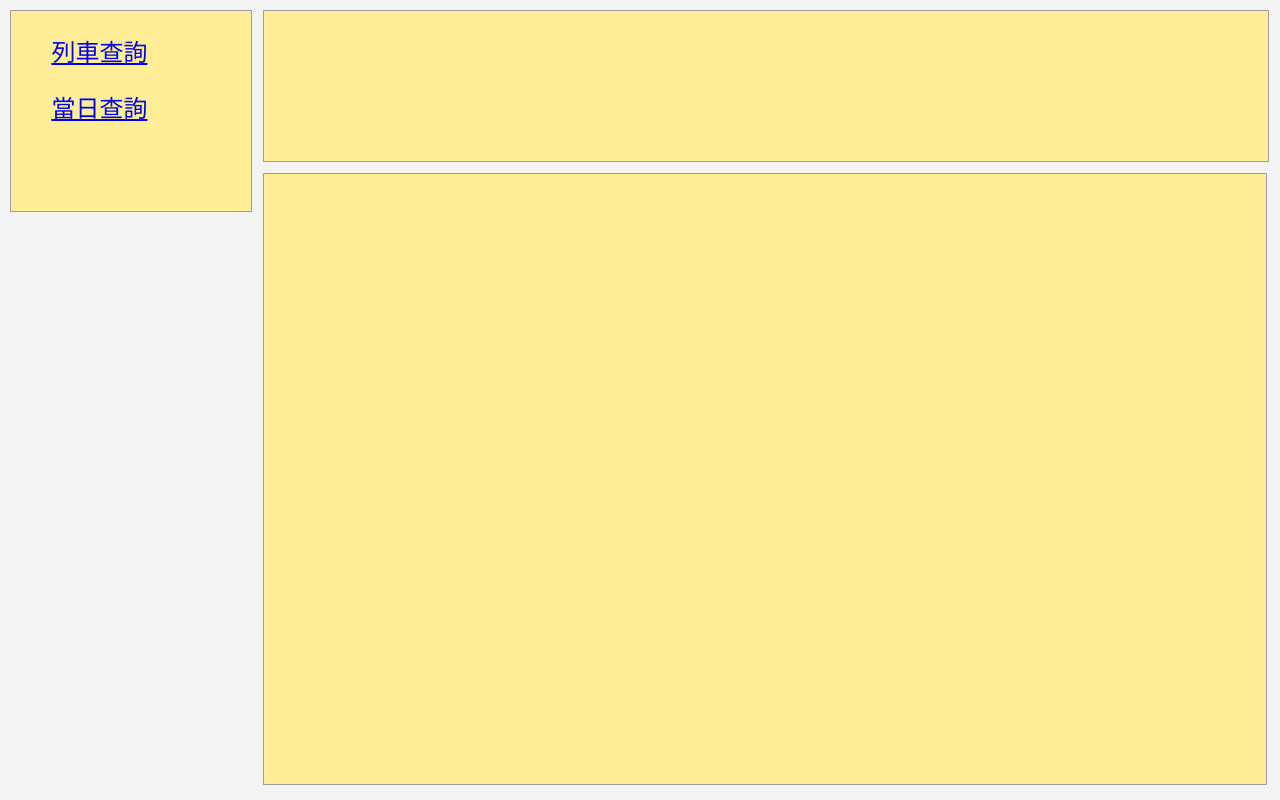
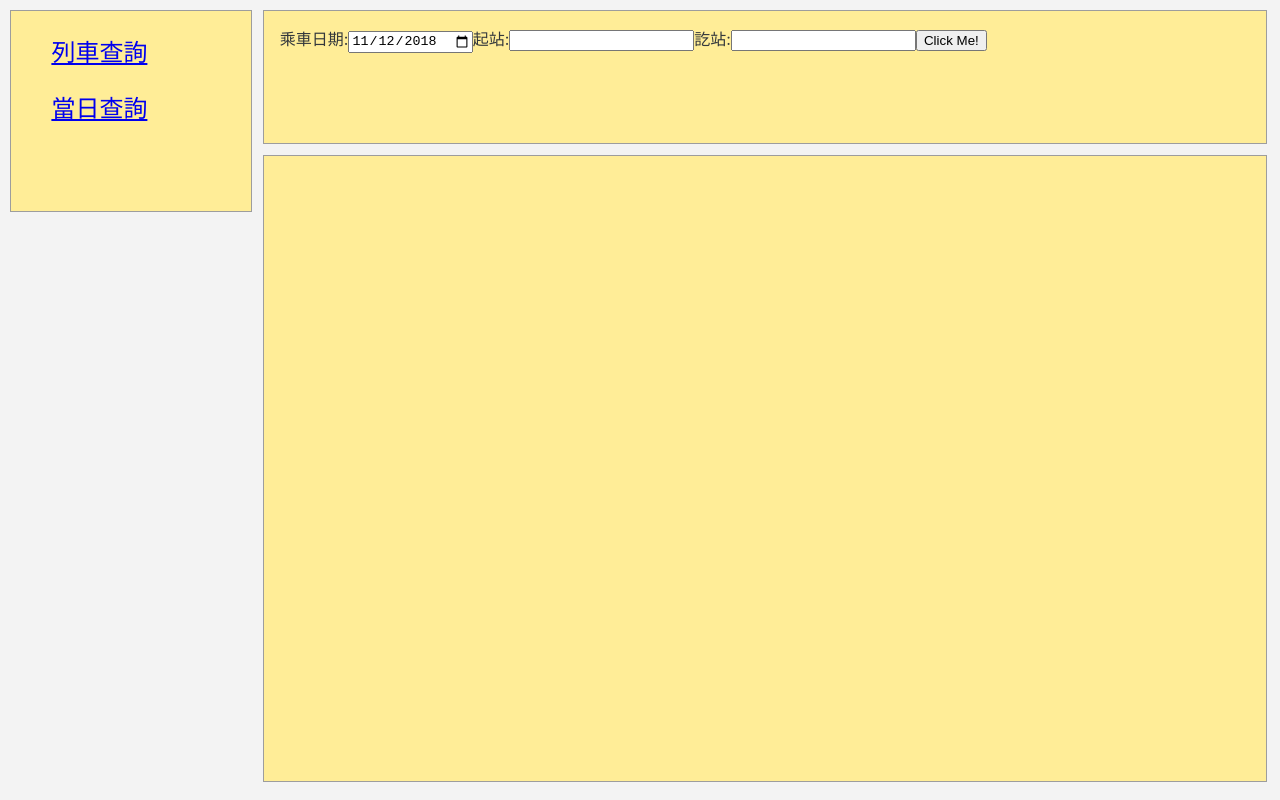
Before and after one commit to kken339039/react-test, a React (Create React App) app: page / in a window 1280 px wide. Built offline with nearby package versions, Linux system fonts and the light colour scheme.

Commit message:
Add userform column for index page

```diff
--- a/package.json
+++ b/package.json
@@ -9,7 +9,7 @@
     "react-redux": "^5.1.1",
     "react-router-dom": "^4.3.1",
     "react-scripts": "2.1.1",
-    "redux": "^4.0.1",
+    "redux": "^4.0.1"
   },
   "scripts": {
     "start": "react-scripts start",
--- a/src/assets/common.scss
+++ b/src/assets/common.scss
@@ -41,14 +41,18 @@ body{
 }
 
 
+.card-block,
 .user-form{
-  width: 100%;
-  height: 150px;
+  padding: 1rem;
 }
 
 .card,
 .contain-block{
   height: 100%;
+}
+
+.user-form{
+  height: 100px;
 }
 
 .contain-block{
@@ -58,7 +62,7 @@ body{
 .card-block{
   margin-top: .65rem;
   padding: 1rem;
-  height: calc(100% - 222px);
+  height: calc(100% - 207px);
 }
 
 
--- a/src/components/Daily.js
+++ b/src/components/Daily.js
@@ -2,9 +2,14 @@ import React, { Component } from 'react'
 import UserForm from './UserForm'
 
 class Daily extends Component {
+  constructor(props) {
+    super(props);
+    this.state = { currentUrl: props.match.url }
+  }
+
   render() {
     return <div className="card">
-      <UserForm/>
+      <UserForm currentUrl={this.state.currentUrl} />
       <div className="card-block">
       </div>
     </div>
--- a/src/components/Index.js
+++ b/src/components/Index.js
@@ -2,12 +2,16 @@ import React, { Component } from 'react'
 import UserForm from './UserForm'
 
 class Index extends Component {
+  constructor(props) {
+    super(props);
+    this.state = { currentUrl: props.match.url }
+  }
+
   render() {
     return <div className="card">
-      <UserForm/>
-      <div className="card-block">
+        <UserForm currentUrl={this.state.currentUrl} />
+        <div className="card-block" />
       </div>
-    </div>
   }
 }
 
--- a/src/components/UserForm.js
+++ b/src/components/UserForm.js
@@ -1,9 +1,61 @@
 import React, { Component } from 'react'
 
 class UserForm extends Component {
+  constructor(props) {
+    super(props)
+    this.state = {
+      formType: props.currentUrl,
+      searchParams: {
+        rideDate: new Date().toISOString().substr(0, 10),
+        startStationId: null,
+        endStationId: null
+      }
+    }
+  }
+
   render() {
-    return <div className="user-form" ></div>
+    return (
+      <div className="user-form">
+        <Form propData={this.state} />
+      </div>
+    )
   }
 }
 
+function IndexColumn(props) {
+  const { searchParams } = props
+
+  return <div>
+      <label>
+        乘車日期:
+        <input type="date" defaultValue={searchParams.rideDate} />
+      </label>
+      <label>
+        起站:
+        <input type="number" defaultValue={searchParams.startStationId} />
+      </label>
+      <label>
+        訖站:
+        <input type="number" defaultValue={searchParams.endStationId} />
+      </label>
+      <SearchButton />
+    </div>
+}
+
+function DailyColumn(props) {
+  return <div />
+}
+
+function SearchButton(props) {
+  return <button type="button">Click Me!</button>
+}
+
+function Form(props) {
+  const { formType, searchParams } = props.propData
+  if (formType === '/') {
+    return <IndexColumn searchParams={searchParams} />
+  }
+  return <DailyColumn />
+}
+
 export default UserForm
```
